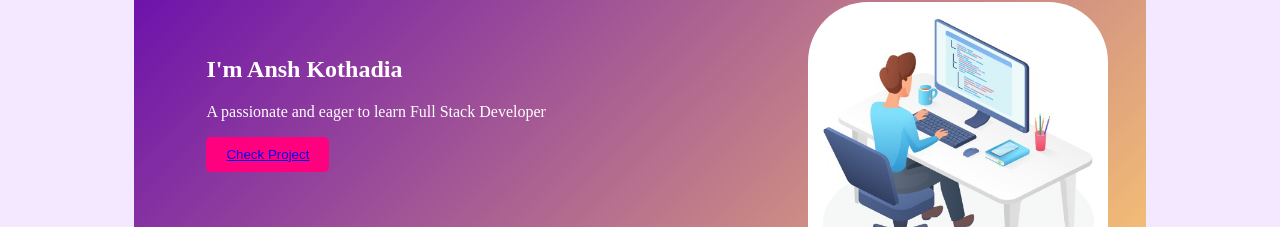
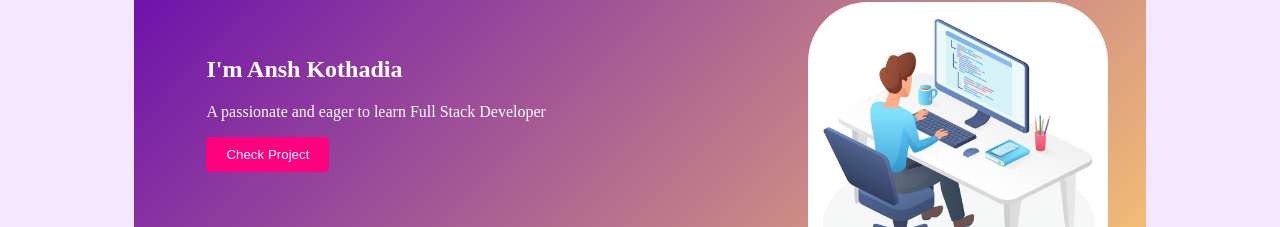
Before and after one commit to Ansh-Kothadia/Portfolio, a plain HTML site: page index.html in a window 1280 px wide. Shown: the part 162-389 px from the top of the page. Drawn offline with Linux system fonts and the light colour scheme.

Commit message:
Update index.html

```diff
--- a/index.html
+++ b/index.html
@@ -254,7 +254,7 @@
             <h1>I'm Ansh Kothadia</h1>
             <p>A passionate and eager to learn Full Stack Developer<p>
                 <div class="btn">
-                    <button><a href="https://ansh-kothadia.github.io/IT-Project/">Check Project</a></button>
+                    <a href="https://ansh-kothadia.github.io/IT-Project/"><button>Check Project</button></a>
                 </div>
         </div>
         <div class="img">
```
